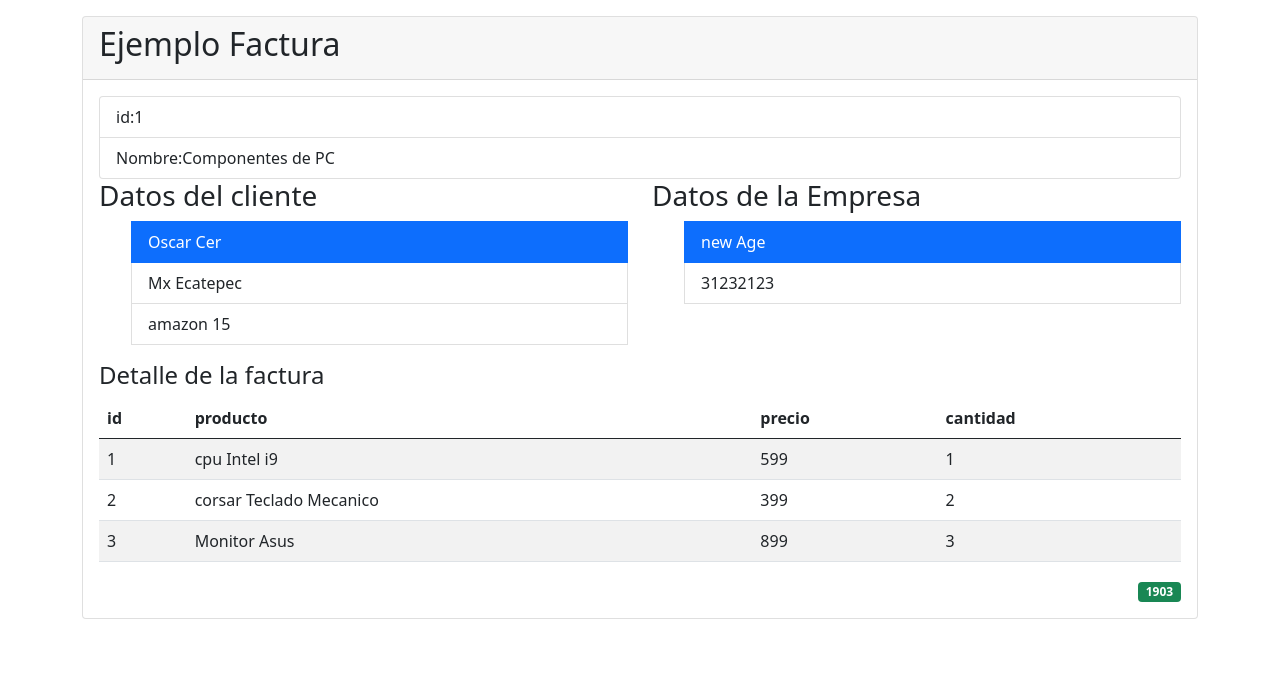
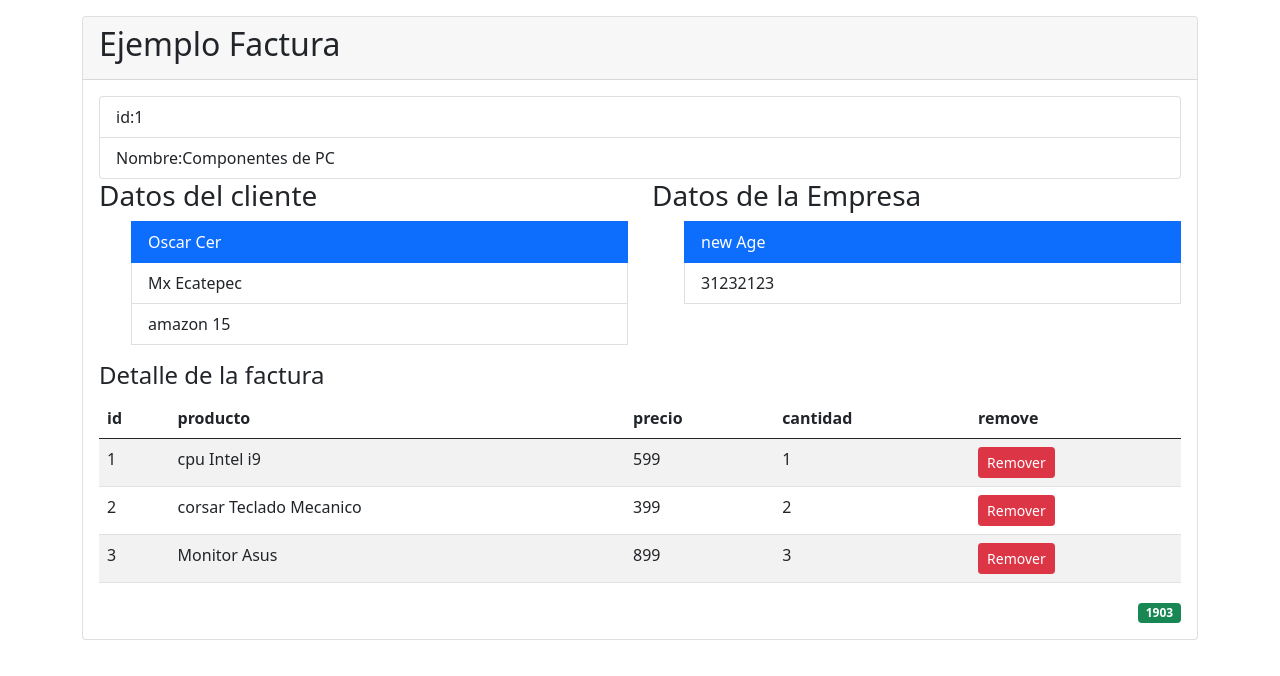
Before and after one commit to Oscar-CR09/app-angular, an Angular app: page / in a window 1280 px wide. Shown: the top 676 px of the page. Built offline with nearby package versions, Linux system fonts and the light colour scheme.

Commit message:
Eliminando servis y actualizando gran total

```diff
--- a/src/app/components/invoice/invoice.component.html
+++ b/src/app/components/invoice/invoice.component.html
@@ -18,7 +18,7 @@
 
         </div>
 
-        <list-items [items]="invoice.items"/>
+        <list-items [items]="invoice.items" (removeEventEmiter)="removeItem($event)"/>
 
         <total [total]="invoice.total"/>
 
--- a/src/app/components/invoice/invoice.component.ts
+++ b/src/app/components/invoice/invoice.component.ts
@@ -11,7 +11,7 @@ import { TotalComponent } from '../total/total.component';
 @Component({
   selector: 'app-invoice',
   standalone: true,
-  imports: [InvoiceViewComponent,ClientViewComponent,CompanyViewComponent,ListItemsComponent,TotalComponent],
+  imports: [InvoiceViewComponent,ClientViewComponent,CompanyViewComponent,ListItemsComponent,TotalComponent,RowItemComponent],
   templateUrl: './invoice.component.html'
 })
 export class InvoiceComponent implements OnInit{
@@ -24,4 +24,9 @@ export class InvoiceComponent implements OnInit{
       this.invoice = this.service.getInvoice();
 
     }
+
+    removeItem(id:number){
+      this.invoice.items=this.invoice.items.filter(item => item.id !=id);
+
+    }
 }
--- a/src/app/components/list-items/list-items.component.html
+++ b/src/app/components/list-items/list-items.component.html
@@ -7,6 +7,7 @@
           <th>producto</th>
           <th>precio</th>
           <th>cantidad</th>
+          <th>remove</th>
         </tr>
       </thead>
 
@@ -14,7 +15,7 @@
 
         @for (item of items; track $index ){
 
-          <tr row-item [item]="item"></tr>
+          <tr row-item [item]="item"(removeEventEmiter)="onRemove($event)"></tr>
 
       }
       </tbody>
--- a/src/app/components/list-items/list-items.component.ts
+++ b/src/app/components/list-items/list-items.component.ts
@@ -1,4 +1,4 @@
-import { Component, Input } from '@angular/core';
+import { Component, EventEmitter, Input, Output } from '@angular/core';
 import { Item } from '../../models/item';
 import { RowItemComponent } from '../row-item/row-item.component';
 
@@ -12,5 +12,12 @@ export class ListItemsComponent {
 
   @Input() items: Item[]=[];
 
+  @Output() removeEventEmiter: EventEmitter<number> = new EventEmitter();
+  onRemove(id:number){
+
+    this.removeEventEmiter.emit(id);
+
+  }
+
 
 }
--- a/src/app/components/row-item/row-item.component.html
+++ b/src/app/components/row-item/row-item.component.html
@@ -1,6 +1,6 @@
-
-
   <td>{{item.id}}</td>
   <td>{{item.product}}</td>
   <td>{{item.price}}</td>
   <td>{{item.quality}}</td>
+  <td><button class="btn btn-danger btn-sm"
+    (click)="onRemove(item.id)">Remover</button></td>
--- a/src/app/components/row-item/row-item.component.ts
+++ b/src/app/components/row-item/row-item.component.ts
@@ -1,4 +1,4 @@
-import { Component, Input } from '@angular/core';
+import { Component, EventEmitter, Input, Output } from '@angular/core';
 import { Item } from '../../models/item';
 
 @Component({
@@ -10,5 +10,11 @@ import { Item } from '../../models/item';
 export class RowItemComponent {
 
   @Input() item!:Item;
+  @Output()removeEventEmiter: EventEmitter<number> = new EventEmitter();
+  onRemove(id:number){
+
+    this.removeEventEmiter.emit(id);
+
+  }
 
 }
```
